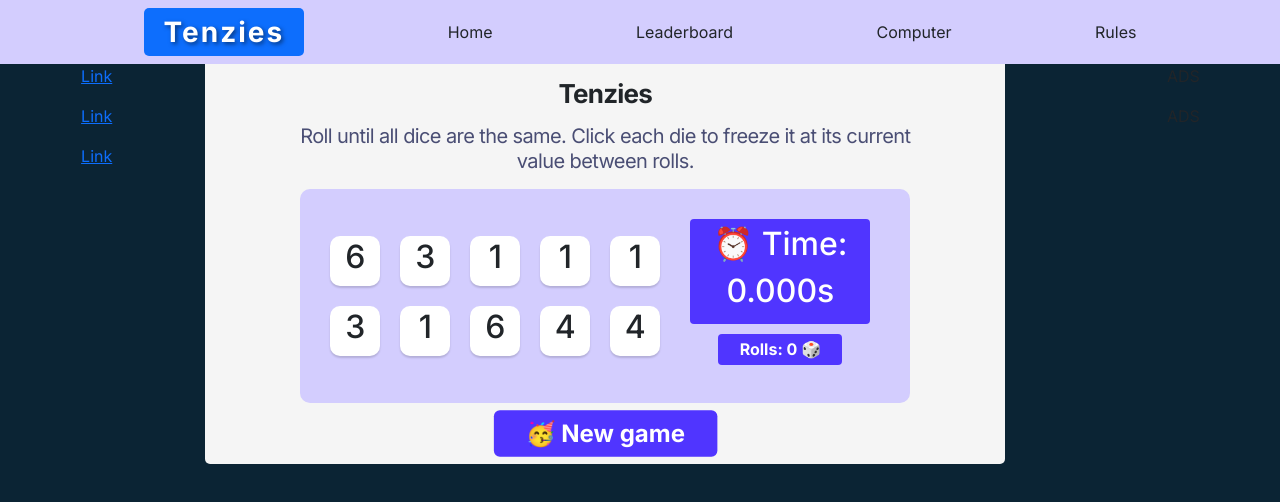
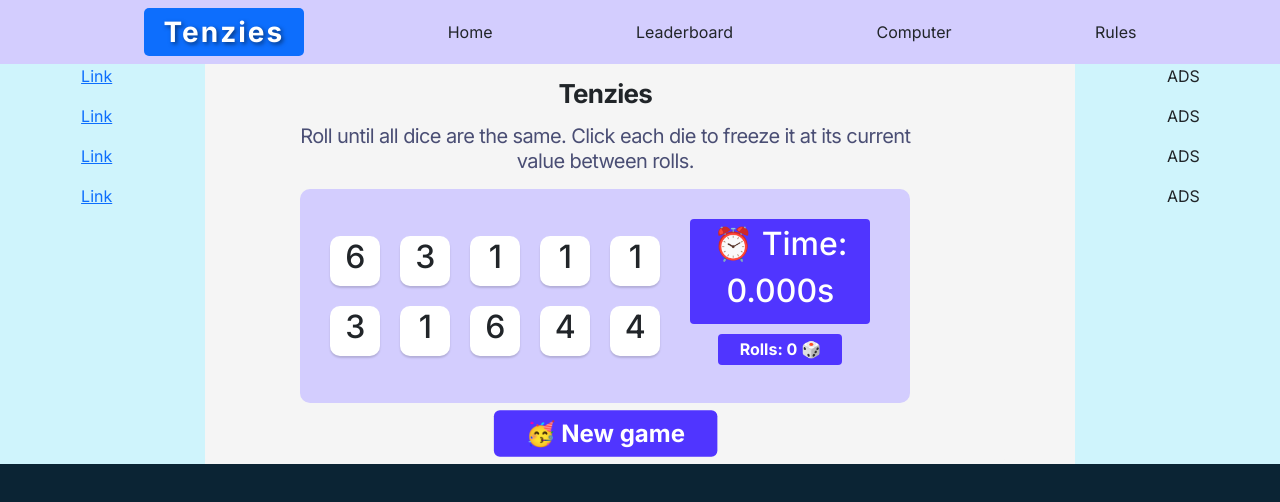
Before and after one commit to MatthewKokin/TenziesGame, a React (Vite) app: page / in a window 1280 px wide. Shown: the top 502 px of the page. Built offline with nearby package versions, Linux system fonts and the light colour scheme.

Commit message:
work in progress

```diff
--- a/src/components/Home/Home.css
+++ b/src/components/Home/Home.css
@@ -38,9 +38,11 @@ body {
     /* height: 400px;
     max-width: 800px; */
     border-radius: 0 0 5px 5px;
-    background-color: #F5F5F5;
 }
 
+.main{
+ background-color: #F5F5F5;
+}
 .stats{
     margin-left: 20px;
     display: flex;
--- a/src/components/Home/Home.jsx
+++ b/src/components/Home/Home.jsx
@@ -94,15 +94,30 @@ function Home() {
     gameWon ? playAudio() : stopAudio();
   }, [gameWon]);
 
-  return (
-    <>
-      <div className="container-fluid text-center p-0">
-        <div className="row content">
-          <div className="col-sm-2 sidenav p-0 .bg-primary-subtle">
+  const addsEl = (
+    <div className="col-sm-2 sidenav p-0 bg-info-subtle">
+      <div className="well"><p>ADS</p></div>
+      <div className="well"><p>ADS</p></div>
+      <div className="well"><p>ADS</p></div>
+      <div className="well"><p>ADS</p></div>
+    </div>
+  )
+
+    const linkEl = (
+      <div className="col-sm-2 sidenav p-0 bg-info-subtle">
+            <p><a href="#">Link</a></p>
             <p><a href="#">Link</a></p>
             <p><a href="#">Link</a></p>
             <p><a href="#">Link</a></p>
           </div>
+    )
+
+
+  return (
+    <>
+      <div className="container-fluid text-center p-0 main">
+        <div className="row content">
+          {linkEl}
           <div className="col-sm-8 text-left p-0">
             <div className='lay'>
               {gameWon && <Confetti />}
@@ -124,14 +139,7 @@ function Home() {
               </div>
             </div>
           </div>
-          <div className="col-sm-2 sidenav p-0 .bg-primary-subtle">
-            <div className="well">
-              <p>ADS</p>
-            </div>
-            <div className="well">
-              <p>ADS</p>
-            </div>
-          </div>
+          {addsEl}
         </div>
       </div>
     </>
```
